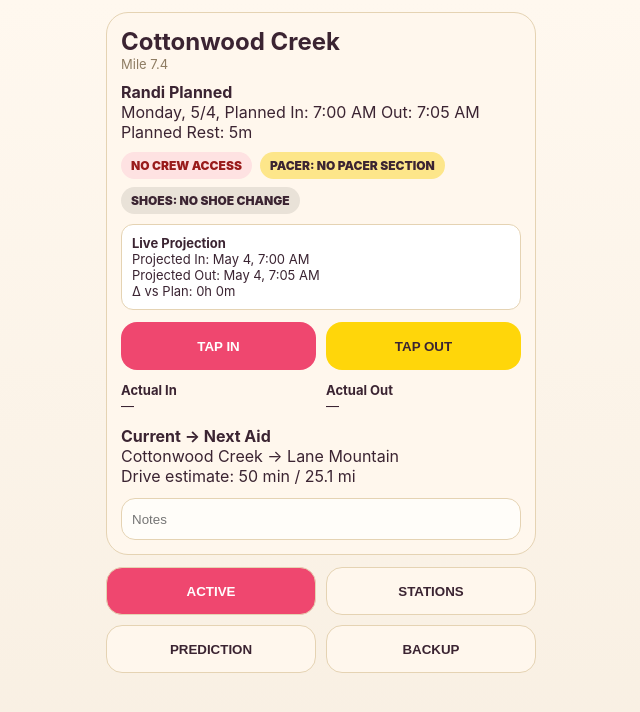
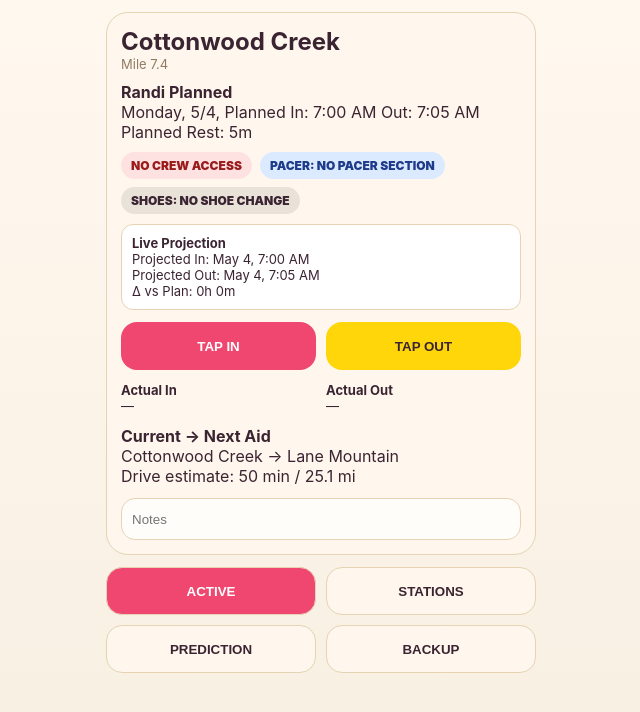
Before and after one commit to pattersonmaryclaire-prog/Cocodona-2026, a React (Vite) app: page / in a window 1280 px wide. Shown: the top 712 px of the page, without its empty margins (319-959 px from the left). Built offline with nearby package versions, Linux system fonts and the light colour scheme.

Commit message:
Update App.jsx

```diff
--- a/src/App.jsx
+++ b/src/App.jsx
@@ -258,7 +258,7 @@ function restStatus(station, record) {
   const actual = actualStopMs(record);
 
   if (!planned) return { label: "No planned rest", bg: "#E9E2D8", color: "#6B5B4D", delta: null, actual };
-  if (!actual) return { label: "Planned rest", bg: "#F8E7B5", color: "#6E5A00", delta: null, actual };
+  if (!actual) return { label: "Planned rest", bg: "#ede9fe", color: "#5b21b6", delta: null, actual };
 
   const delta = actual - planned;
 
@@ -684,9 +684,15 @@ export default function App() {
               </div>
             )}
 
-            <div style={{ ...infoPillStyle("#fde68a"), marginTop: 0 }}>
-              PACER: {current.pacer || "NO PACER SECTION"}
-            </div>
+            <div
+  style={{
+    ...infoPillStyle("#dbeafe"),
+    marginTop: 0,
+    color: "#1e3a8a",
+  }}
+>
+  PACER: {current.pacer || "NO PACER SECTION"}
+</div>
 
             <div
               style={{
```
